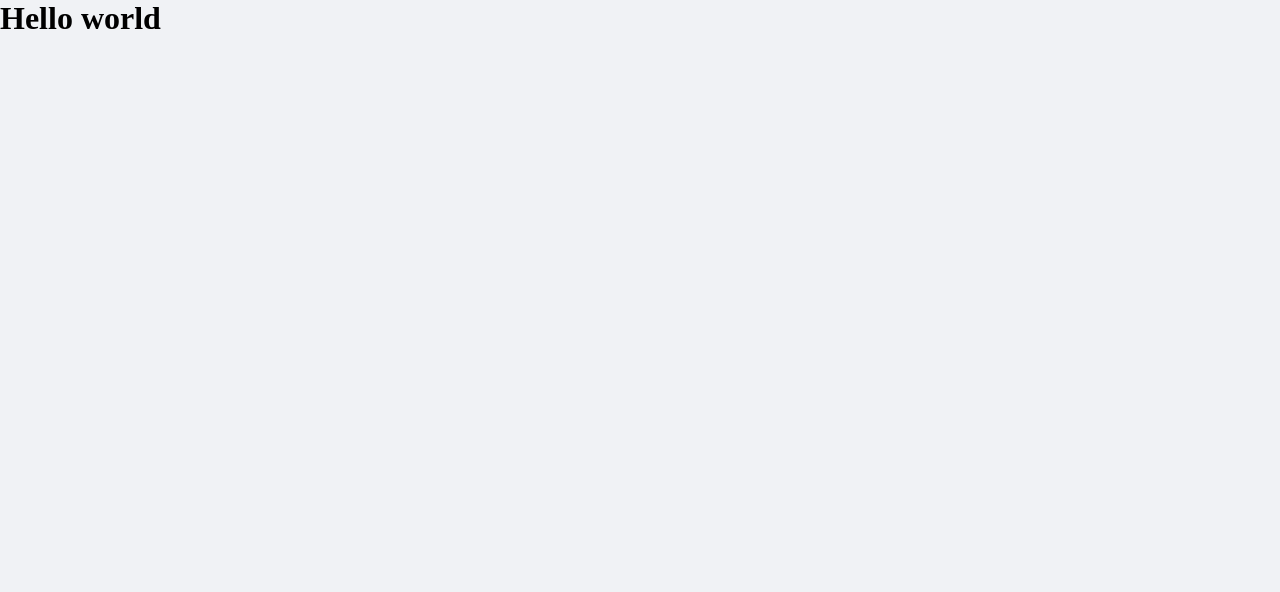
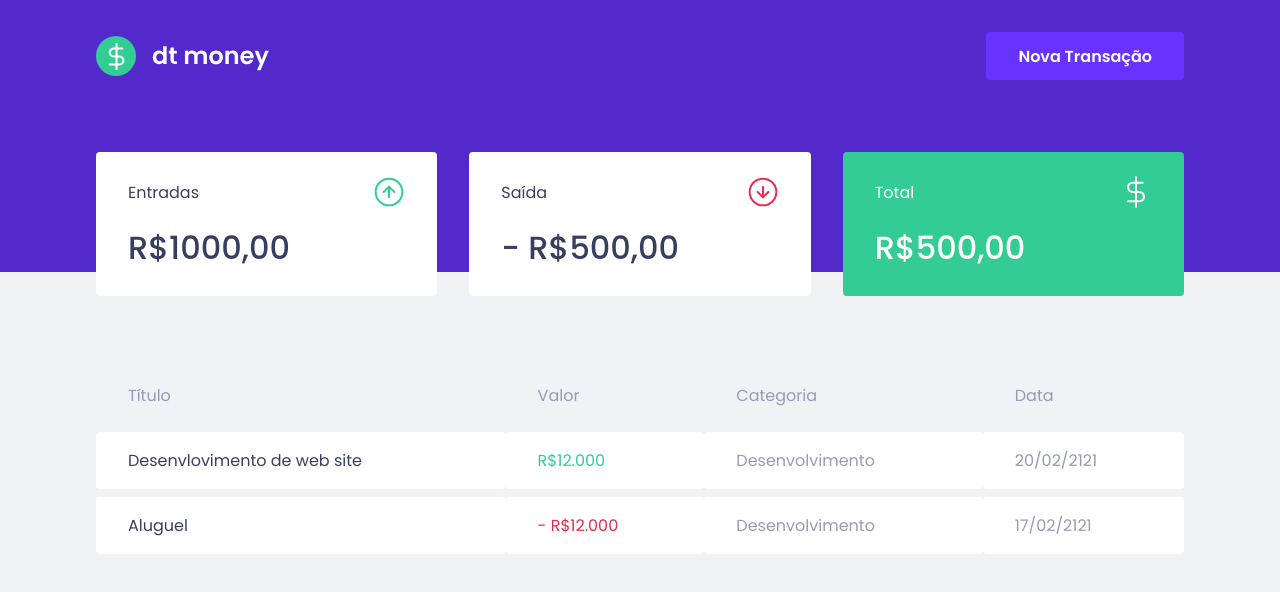
Before and after one commit to Iago111996/tdmoney, a React (Create React App) app: page / in a window 1280 px wide. Shown: the top 592 px of the page. Built offline with nearby package versions, Linux system fonts and the light colour scheme.

Commit message:
add initial-components

```diff
--- a/public/index.html
+++ b/public/index.html
@@ -1,10 +1,18 @@
 <!DOCTYPE html>
 <html lang="en">
   <head>
+    <link rel="preconnect" href="https://fonts.googleapis.com" />
+    <link rel="preconnect" href="https://fonts.gstatic.com" crossorigin />
+
     <meta charset="utf-8" />
     <meta name="viewport" content="width=device-width, initial-scale=1" />
 
-    <link rel="shortcut icon" href="favicon.png" type="image/png">
+    <link rel="shortcut icon" href="favicon.png" type="image/png" />
+
+    <link
+      href="https://fonts.googleapis.com/css2?family=Poppins:wght@400;500;600&display=swap"
+      rel="stylesheet"
+    />
 
     <title>dtmoney</title>
   </head>
--- a/src/App.tsx
+++ b/src/App.tsx
@@ -1,11 +1,13 @@
+import { Dashboard } from "./components/Dashboard";
+import { Header } from "./components/Header";
 import { GlobalStyle } from "./styles/global";
 
 export function App() {
   return (
-    <div className="App">
-     <h1>Hello world</h1>
-
-     <GlobalStyle />
-    </div>
+    <>
+      <Header />
+      <Dashboard />
+      <GlobalStyle />
+    </>
   );
 }
--- /dev/null
+++ b/src/components/Dashboard/index.tsx
@@ -0,0 +1,15 @@
+import { Summary } from '../Summary';
+import { TransactionTable } from '../TransactionTable';
+
+import {
+  Container
+} from './styles';
+
+export function Dashboard() {
+  return(
+    <Container>
+      <Summary />
+      <TransactionTable />
+    </Container>
+);
+};
--- /dev/null
+++ b/src/components/Dashboard/styles.ts
@@ -0,0 +1,9 @@
+import styled from 'styled-components';
+
+export const Container = styled.main`
+  max-width: 1120px;
+
+  margin: 0 auto;
+
+  padding: 2.5rem 1rem;
+`;
--- /dev/null
+++ b/src/components/Header/index.tsx
@@ -0,0 +1,15 @@
+import LogoImg from "../../assets/logo.svg";
+
+import { Container, Content } from "./styles";
+
+export function Header() {
+  return (
+    <Container>
+      <Content>
+        <img src={LogoImg} alt="dt money" />
+
+        <button type="button">Nova Transação</button>
+      </Content>
+    </Container>
+  );
+}
--- /dev/null
+++ b/src/components/Header/styles.ts
@@ -0,0 +1,37 @@
+import styled from 'styled-components';
+
+export const Container = styled.header`
+  background-color: var(--blue);
+`;
+
+export const Content = styled.div`
+  max-width: 1120px;
+  margin: 0 auto;
+
+  padding: 2rem 1rem 12rem;
+
+  display: flex;
+  align-items: center;
+  justify-content: space-between;
+
+  button {
+    height: 3rem;
+
+    font-size: 1rem;
+    font-weight: 600;
+    color: var(--shape);
+    background-color: var(--blue-light);
+
+    padding: 0 2rem;
+
+    border: 0;
+    border-radius: 0.25rem;
+
+    transition: filter 0.2s;
+
+    &:hover {
+      filter: brightness(0.9);
+    }
+
+  }
+`;
--- /dev/null
+++ b/src/components/Summary/index.tsx
@@ -0,0 +1,41 @@
+import IncomeImg from "../../assets/income.svg";
+import OutcomeImg from "../../assets/outcome.svg";
+import TotolImg from "../../assets/total.svg";
+
+import { Container } from "./styles";
+
+export function Summary() {
+  return (
+    <Container>
+      <div>
+        <header>
+          <p>Entradas</p>
+
+          <img src={IncomeImg} alt="Entradas" />
+        </header>
+
+        <strong>R$1000,00</strong>
+      </div>
+
+      <div>
+        <header>
+          <p>Saída</p>
+
+          <img src={OutcomeImg} alt="Saída" />
+        </header>
+
+        <strong>- R$500,00</strong>
+      </div>
+
+      <div className="highlight-background">
+        <header>
+          <p>Total</p>
+
+          <img src={TotolImg} alt="Total" />
+        </header>
+
+        <strong>R$500,00</strong>
+      </div>
+    </Container>
+  );
+}
--- /dev/null
+++ b/src/components/Summary/styles.ts
@@ -0,0 +1,38 @@
+import styled from 'styled-components';
+
+export const Container = styled.div`
+  display: grid;
+  grid-template-columns: repeat(3, 1fr);
+  gap: 2rem;
+
+  margin-top: -10rem;
+
+  div {
+    background-color: var(--shape);
+
+    padding: 1.5rem 2rem;
+
+    border-radius: 0.25rem;
+
+    color: var(--text-title);
+
+    header {
+      display: flex;
+      align-items: center;
+      justify-content: space-between;
+    }
+
+    strong {
+      display: block; //padrão inline nao funciona o margin-t
+      margin-top: 1rem;
+      font-size: 2rem;
+      font-weight: 500;
+      line-height: 3rem;
+    }
+
+    &.highlight-background {
+      background-color: var(--green);
+      color: var(--shape);
+    }
+  }
+`;
--- /dev/null
+++ b/src/components/TransactionTable/index.tsx
@@ -0,0 +1,36 @@
+import React from "react";
+
+import { Container } from "./styles";
+
+export function TransactionTable() {
+  return (
+    <Container>
+      <table>
+        <thead>
+          <tr>
+            <th>Título</th>
+            <th>Valor</th>
+            <th>Categoria</th>
+            <th>Data</th>
+          </tr>
+        </thead>
+
+        <tbody>
+          <tr>
+            <td>Desenvlovimento de web site</td>
+            <td className="deposit">R$12.000</td>
+            <td>Desenvolvimento</td>
+            <td>20/02/2121</td>
+          </tr>
+
+          <tr>
+            <td>Aluguel</td>
+            <td className="widthdraw">- R$12.000</td>
+            <td>Desenvolvimento</td>
+            <td>17/02/2121</td>
+          </tr>
+        </tbody>
+      </table>
+    </Container>
+  );
+}
--- /dev/null
+++ b/src/components/TransactionTable/styles.ts
@@ -0,0 +1,40 @@
+import styled from 'styled-components';
+
+export const Container = styled.main`
+  margin-top: 4rem;
+
+  table {
+    width: 100%;
+    border-spacing: 0 0.5rem;
+
+    th {
+      color: var(--text-body);
+      font-weight: 400;
+      padding: 1rem 2rem;
+      text-align: left;
+      line-height: 1.5rem;
+    }
+
+    td {
+      background-color: var(--shape);
+      color: var(--text-body);
+
+      padding: 1rem 2rem;
+
+      border: 0;
+      border-radius: 0.25rem;
+
+      &:first-child {
+        color: var(--text-title);
+      }
+
+      &.deposit {
+        color: var(--green);
+      }
+
+      &.widthdraw {
+        color: var(--red);
+      }
+    }
+  }
+`;
--- a/src/styles/global.ts
+++ b/src/styles/global.ts
@@ -3,6 +3,7 @@
 export const GlobalStyle = createGlobalStyle`
   :root {
     --red: #e52e4d;
+    --green: #33cc95;
     --blue: #5429cc;
 
     --blue-light: #6933ff;
@@ -34,6 +35,15 @@
     -webkit-font-smoothing: antialiased;
   }
 
+  body, input, textarea, button {
+    font-family: 'Poppins', sans-serif;
+    font-weight: 400;
+  }
+
+  h1, h2, h3, h4, h5, h6, strong {
+    font-weight: 600;
+  }
+
   button {
     cursor: pointer;
   }
```
